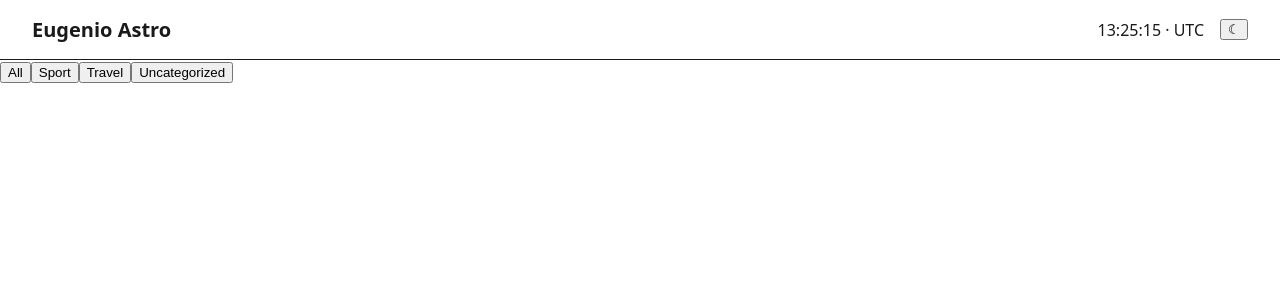
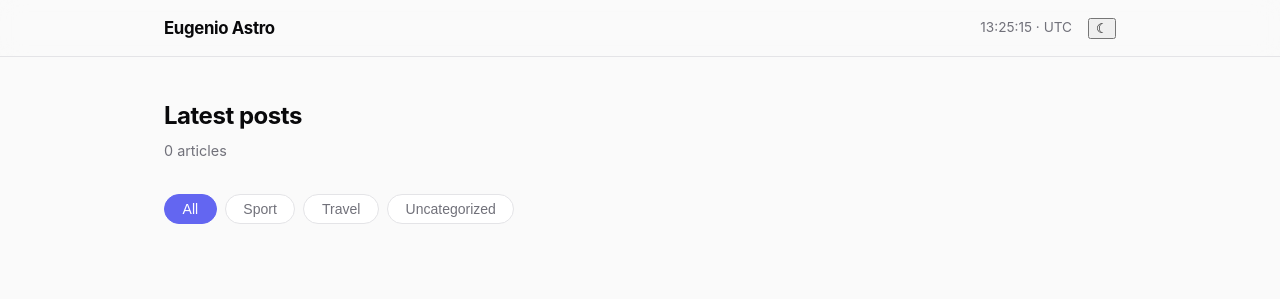
Before and after one commit to JinB/sdd-demo, an Astro site in the folder astro/: page / in a window 1280 px wide. Built offline with nearby package versions, Linux system fonts and the light colour scheme; Astro itself is replaced by a stand-in of ours.

Commit message:
feat: modern UI for Astro + add blog/[id].astro to fix 404 on post routes

```diff
--- a/astro/src/components/CategoryFilter.tsx
+++ b/astro/src/components/CategoryFilter.tsx
@@ -7,6 +7,7 @@ interface Post {
   category: "Sport" | "Travel" | "Uncategorized";
   slug: string;
   excerpt: string;
+  date?: string;
 }
 
 interface Props {
@@ -21,10 +22,11 @@ export default function CategoryFilter({ posts }: Props) {
 
   return (
     <div>
-      <nav aria-label="Category filter">
+      <nav className="filter-bar" aria-label="Category filter">
         {(["All", "Sport", "Travel", "Uncategorized"] as Category[]).map((cat) => (
           <button
             key={cat}
+            className="filter-btn"
             onClick={() => setActive(cat)}
             aria-pressed={active === cat}
           >
@@ -32,14 +34,20 @@ export default function CategoryFilter({ posts }: Props) {
           </button>
         ))}
       </nav>
-      <ul>
+
+      <div className="post-grid">
         {filtered.map((post) => (
-          <li key={post.slug}>
-            <a href={`/blog/${post.slug}`}>{post.title}</a>
-            <p>{post.excerpt}</p>
-          </li>
+          <div key={post.slug} className="post-card">
+            <div className="post-card-meta">
+              <span className={`badge badge-${post.category}`}>{post.category}</span>
+              {post.date && <time className="post-date">{post.date}</time>}
+            </div>
+            <a href={`/blog/${post.slug}`} className="post-title">{post.title}</a>
+            <p className="post-excerpt">{post.excerpt}</p>
+            <a href={`/blog/${post.slug}`} className="read-more">Read more →</a>
+          </div>
         ))}
-      </ul>
+      </div>
     </div>
   );
 }
--- a/astro/src/components/Header.astro
+++ b/astro/src/components/Header.astro
@@ -4,30 +4,46 @@ import ThemeToggle from "./ThemeToggle.tsx";
 ---
 
 <header>
-  <a href="/" class="site-title">Eugenio Astro</a>
-  <div class="header-controls">
-    <LiveClock client:only="react" />
-    <ThemeToggle client:load />
+  <div class="container">
+    <a href="/" class="site-title">Eugenio Astro</a>
+    <div class="header-controls">
+      <LiveClock client:only="react" />
+      <ThemeToggle client:load />
+    </div>
   </div>
 </header>
 
 <style>
   header {
+    position: sticky;
+    top: 0;
+    z-index: 100;
+    background: color-mix(in srgb, var(--bg) 85%, transparent);
+    backdrop-filter: blur(12px);
+    -webkit-backdrop-filter: blur(12px);
+    border-bottom: 1px solid var(--border);
+  }
+
+  header .container {
     display: flex;
     align-items: center;
     justify-content: space-between;
-    padding: 1rem 2rem;
-    border-bottom: 1px solid currentColor;
+    height: 3.5rem;
   }
+
   .site-title {
-    font-weight: bold;
-    font-size: 1.25rem;
+    font-weight: 700;
+    font-size: 1.05rem;
+    letter-spacing: -0.02em;
+    color: var(--text);
     text-decoration: none;
-    color: inherit;
   }
+
   .header-controls {
     display: flex;
     align-items: center;
     gap: 1rem;
+    font-size: 0.85rem;
+    color: var(--text-muted);
   }
 </style>
--- a/astro/src/pages/index.astro
+++ b/astro/src/pages/index.astro
@@ -5,12 +5,15 @@ import CategoryFilter from "../components/CategoryFilter.tsx";
 import "../styles/global.css";
 
 const entries = await getCollection("blog");
-const posts = entries.map((e) => ({
-  title: e.data.title,
-  category: e.data.category,
-  slug: e.id,
-  excerpt: e.data.excerpt,
-}));
+const posts = entries
+  .map((e) => ({
+    title: e.data.title,
+    category: e.data.category,
+    slug: e.id,
+    excerpt: e.data.excerpt,
+    date: e.data.date,
+  }))
+  .sort((a, b) => b.date.localeCompare(a.date));
 ---
 
 <html lang="en">
@@ -21,7 +24,11 @@ const posts = entries.map((e) => ({
   </head>
   <body>
     <Header />
-    <main>
+    <main class="container">
+      <div class="page-header">
+        <h2>Latest posts</h2>
+        <p>{posts.length} article{posts.length !== 1 ? "s" : ""}</p>
+      </div>
       <CategoryFilter posts={posts} client:load />
     </main>
   </body>
--- a/astro/src/styles/global.css
+++ b/astro/src/styles/global.css
@@ -1,19 +1,205 @@
 :root {
-  --bg: #ffffff;
-  --text: #1a1a1a;
-  --accent: #3b82f6;
+  --bg: #fafafa;
+  --bg-secondary: #f4f4f5;
+  --surface: #ffffff;
+  --text: #09090b;
+  --text-muted: #71717a;
+  --border: #e4e4e7;
+  --accent: #6366f1;
+  --radius: 0.5rem;
 }
 
 :root.dark {
-  --bg: #0f172a;
-  --text: #f1f5f9;
-  --accent: #60a5fa;
+  --bg: #09090b;
+  --bg-secondary: #18181b;
+  --surface: #18181b;
+  --text: #fafafa;
+  --text-muted: #a1a1aa;
+  --border: #27272a;
+  --accent: #818cf8;
 }
+
+*, *::before, *::after { box-sizing: border-box; }
 
 body {
   background: var(--bg);
   color: var(--text);
-  font-family: system-ui, sans-serif;
+  font-family: -apple-system, BlinkMacSystemFont, "Inter", "Segoe UI", system-ui, sans-serif;
   margin: 0;
+  line-height: 1.6;
   transition: background 0.2s, color 0.2s;
 }
+
+.container {
+  max-width: 1000px;
+  margin: 0 auto;
+  padding: 0 1.5rem;
+}
+
+a { color: inherit; text-decoration: none; }
+
+/* ── Filter bar ── */
+.filter-bar {
+  display: flex;
+  gap: 0.5rem;
+  padding: 2rem 0 1.5rem;
+  flex-wrap: wrap;
+}
+
+.filter-btn {
+  padding: 0.375rem 1.1rem;
+  border-radius: 9999px;
+  border: 1px solid var(--border);
+  background: var(--surface);
+  color: var(--text-muted);
+  font-size: 0.875rem;
+  font-weight: 500;
+  cursor: pointer;
+  transition: all 0.15s;
+}
+
+.filter-btn:hover { border-color: var(--accent); color: var(--accent); }
+
+.filter-btn[aria-pressed="true"] {
+  background: var(--accent);
+  border-color: var(--accent);
+  color: #fff;
+}
+
+/* ── Post grid ── */
+.post-grid {
+  display: grid;
+  grid-template-columns: repeat(auto-fill, minmax(290px, 1fr));
+  gap: 1.25rem;
+  padding-bottom: 3rem;
+}
+
+.post-card {
+  background: var(--surface);
+  border: 1px solid var(--border);
+  border-radius: var(--radius);
+  padding: 1.5rem;
+  display: flex;
+  flex-direction: column;
+  gap: 0.75rem;
+  transition: box-shadow 0.2s, border-color 0.2s;
+}
+
+.post-card:hover {
+  box-shadow: 0 4px 16px rgba(0 0 0 / 0.07);
+  border-color: var(--accent);
+}
+
+.post-card-meta {
+  display: flex;
+  align-items: center;
+  justify-content: space-between;
+}
+
+.badge {
+  font-size: 0.7rem;
+  font-weight: 700;
+  padding: 0.2rem 0.65rem;
+  border-radius: 9999px;
+  text-transform: uppercase;
+  letter-spacing: 0.06em;
+}
+
+.badge-Sport       { background: #dcfce7; color: #15803d; }
+.badge-Travel      { background: #dbeafe; color: #1d4ed8; }
+.badge-Uncategorized { background: var(--bg-secondary); color: var(--text-muted); }
+
+:root.dark .badge-Sport       { background: #14532d; color: #86efac; }
+:root.dark .badge-Travel      { background: #1e3a5f; color: #93c5fd; }
+:root.dark .badge-Uncategorized { background: var(--bg-secondary); color: var(--text-muted); }
+
+.post-date { font-size: 0.8rem; color: var(--text-muted); }
+
+.post-title {
+  font-size: 1.05rem;
+  font-weight: 600;
+  color: var(--text);
+  line-height: 1.4;
+  letter-spacing: -0.01em;
+  transition: color 0.15s;
+}
+
+.post-title:hover { color: var(--accent); }
+
+.post-excerpt {
+  font-size: 0.875rem;
+  color: var(--text-muted);
+  line-height: 1.65;
+  flex: 1;
+  display: -webkit-box;
+  -webkit-line-clamp: 3;
+  -webkit-box-orient: vertical;
+  overflow: hidden;
+}
+
+.read-more {
+  font-size: 0.82rem;
+  font-weight: 600;
+  color: var(--accent);
+  margin-top: 0.25rem;
+}
+
+.read-more:hover { text-decoration: underline; }
+
+/* ── Article page ── */
+.article-back {
+  display: inline-flex;
+  align-items: center;
+  gap: 0.35rem;
+  font-size: 0.875rem;
+  color: var(--text-muted);
+  padding: 1.5rem 0 0;
+  transition: color 0.15s;
+}
+
+.article-back:hover { color: var(--accent); }
+
+article.post {
+  max-width: 680px;
+  margin: 0 auto;
+  padding: 2rem 0 4rem;
+}
+
+article.post h1 {
+  font-size: 2rem;
+  font-weight: 700;
+  line-height: 1.25;
+  letter-spacing: -0.03em;
+  margin: 1rem 0 0.5rem;
+}
+
+article.post .post-card-meta {
+  margin-bottom: 2rem;
+  padding-bottom: 1.5rem;
+  border-bottom: 1px solid var(--border);
+}
+
+article.post p {
+  margin: 0 0 1.25rem;
+  color: var(--text);
+  font-size: 1rem;
+  line-height: 1.75;
+}
+
+/* ── Page header ── */
+.page-header {
+  padding: 2.5rem 0 0;
+}
+
+.page-header h2 {
+  font-size: 1.5rem;
+  font-weight: 700;
+  letter-spacing: -0.02em;
+  margin: 0 0 0.25rem;
+}
+
+.page-header p {
+  color: var(--text-muted);
+  font-size: 0.9rem;
+  margin: 0;
+}
```
Also changed, not shown: astro/src/pages/blog/[id].astro (added, +39 -0 lines).
